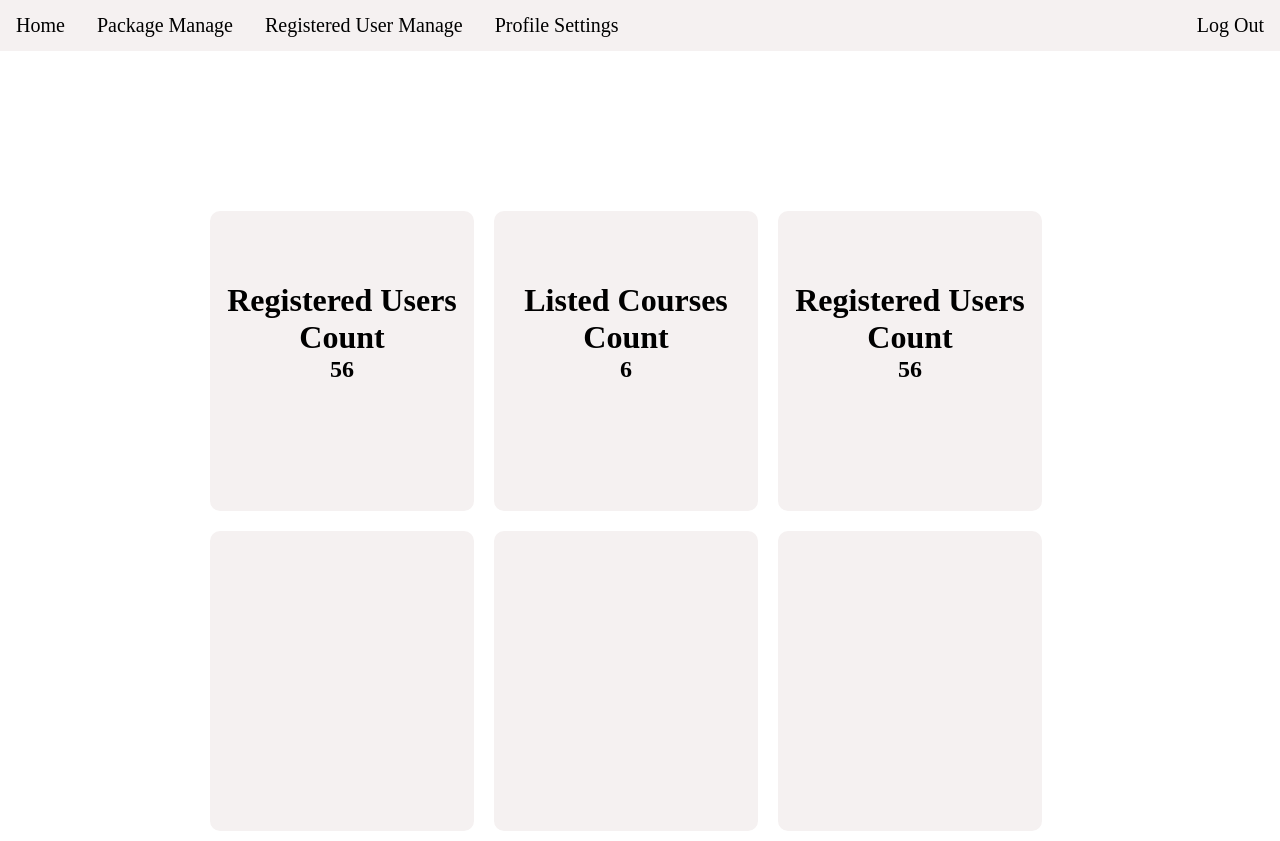
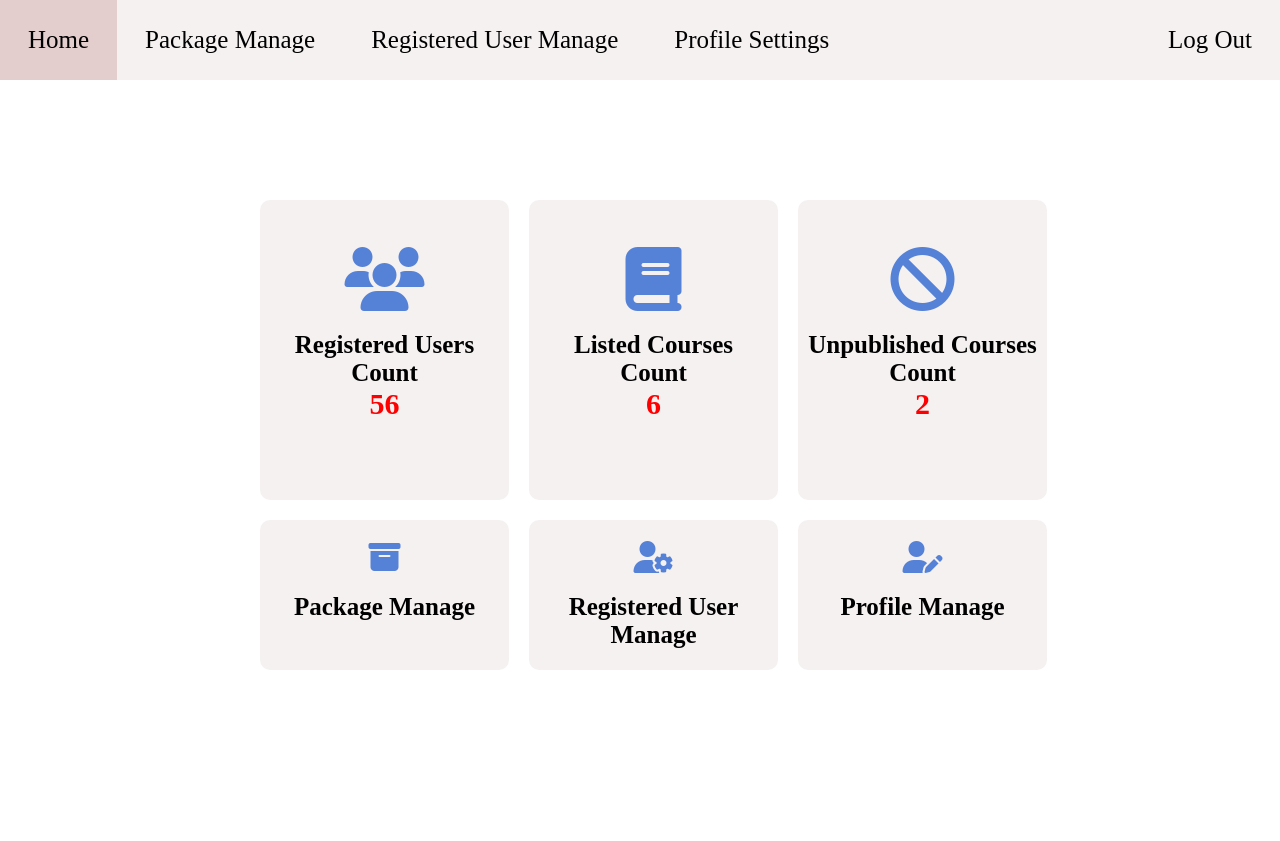
Before and after one commit to saputhebeast/identity-issuing-service, a PHP site: page /driving-school-dashboard.php in a window 1280 px wide. After the commit the page ends 670 px from the top, so only its background shows below. Run offline with PHP 8.4, Linux system fonts and the light colour scheme; some libraries are stand-ins or nearby versions.

Commit message:
new styles added to the dashboard

```diff
--- a/driving-school-dashboard.php
+++ b/driving-school-dashboard.php
@@ -7,6 +7,8 @@
     <title>Driving School - Admin Dashboard</title>
     <meta name="viewport" content="width=device-width, initial-scale=1">
     <link rel = "stylesheet" type = "text/css" href = "stylesheets/driving-school-dashboard.css"/>
+    <link rel="stylesheet" href="https://cdnjs.cloudflare.com/ajax/libs/font-awesome/6.1.1/css/all.min.css" integrity="sha512-KfkfwYDsLkIlwQp6LFnl8zNdLGxu9YAA1QvwINks4PhcElQSvqcyVLLD9aMhXd13uQjoXtEKNosOWaZqXgel0g==" crossorigin="anonymous" referrerpolicy="no-referrer" />
+    <link rel = "stylesheet" type = "text/css" href = "stylesheets/driving-school-navigation.css"/>
 </head>
 <body>
     <div class = "navigation">
@@ -22,31 +24,45 @@
         <div class="row">
             <div class="column column-1">
                 <div class="content">
+                    <i class="fa-solid fa-users fa-4x"></i>
                     <h1>Registered Users Count</h1>
-                    <h2>56</h2>
+                    <h2 id="count">56</h2>
                 </div>
             </div>
             <div class="column column-2">
                 <div class="content">
+                    <i class="fa-solid fa-book fa-4x"></i>
                     <h1>Listed Courses Count</h1>
-                    <h2>6</h2>
+                    <h2 id="count">6</h2>
                 </div>
             </div>
             <div class="column column-3">
                 <div class="content">
-                    <h1>Registered Users Count</h1>
-                    <h2>56</h2>
+                    <i class="fa-solid fa-ban fa-4x"></i>
+                    <h1>Unpublished Courses Count</h1>
+                    <h2 id="count">2</h2>
                 </div>
             </div>
         </div>
         <div class="row">
             <div class="column column-4">
+                <div class="shortcut">
+                    <i class="fa-solid fa-box-archive fa-2x"></i>
+                    <!-- https://www.30secondsofcode.org/css/s/hover-underline-animation -->
+                    <h1><a href="#" class="underline-animation">Package Manage</a></h1>
+                </div>
             </div>
             <div class="column column-5">
-
+                <div class="shortcut">
+                    <i class="fa-solid fa-user-gear fa-2x"></i>
+                    <h1><a href="#" class="underline-animation">Registered User Manage</a></h1>
+                </div>
             </div>
             <div class="column column-6">
-
+                <div class="shortcut">
+                    <i class="fa-solid fa-user-pen fa-2x"></i>
+                    <h1><a href="#" class="underline-animation">Profile Manage</a></h1>
+                </div>
             </div>
         </div>
     </div>
--- a/stylesheets/driving-school-dashboard.css
+++ b/stylesheets/driving-school-dashboard.css
@@ -1,36 +1,3 @@
-*{
-    margin: 0;
-    padding: 0;
-    box-sizing: border-box;
-}
-
-ul {
-    list-style-type: none;
-    margin: 0;
-    padding: 0;
-    overflow: hidden;
-    background-color: #f5f1f1;
-}
-
-li {
-    float: left;
-}
-
-li a {
-    display: block;
-    color: black;
-    text-align: center;
-    padding: 14px 16px;
-    text-decoration: none;
-    font-size: 20px;
-    transition: 0.5s;
-    border-radius: 10px;
-}
-
-li a:hover {
-    background-color: rgba(160, 63, 63, 0.2);
-}
-
 /* container */
 * {
     box-sizing: border-box;
@@ -38,9 +5,10 @@ li a:hover {
 
 /* Create three equal columns that floats next to each other */
 .container{
-    padding-top: 150px;
+    padding-top: 110px;
     padding-left: 200px;
     padding-right: 200px;
+    margin-left: 50px;
 }
 
 .column {
@@ -66,29 +34,72 @@ li a:hover {
 }
 
 .column .content{
-    padding-top: 25%;
+    padding-top: 16%;
 }
 
-/* .column-1{
-    background-color: red;
+.column-4, .column-5, .column-6{
+    height: 150px;
 }
 
-.column-2{
-    background-color: green;
+.shortcut{
+    padding-top: 5%;
 }
 
-.column-3{
-    background-color: purple;
+.shortcut h1{
+    cursor: pointer;
 }
 
-.column-4{
-    background-color: yellow;
+.shortcut h1 a{
+    text-decoration: none;
+    color: black;
 }
 
-.column-5{
-    background-color: pink;
+.shortcut h1 a:hover{
+    color: rgb(63, 62, 62);
 }
 
-.column-6{
-    background-color: blue;
-} */
+.content h1, .shortcut h1{
+    font-size: 25px;
+}
+
+.content h2{
+    font-size: 30px;
+}
+
+i{
+    padding-bottom: 20px;
+}
+
+#count{
+    color: red;
+    font-weight: bold;
+}
+
+.fa-solid{
+    color: #5582d6;
+}
+
+
+.underline-animation {
+    display: inline-block;
+    position: relative;
+    color: rgb(34, 34, 34);
+}
+
+.underline-animation:after {
+    content: '';
+    position: absolute;
+    width: 100%;
+    transform: scaleX(0);
+    height: 3px;
+    bottom: 0;
+    left: 0;
+    background-color: rgb(34, 34, 34);
+    transform-origin: bottom left;
+    transition: transform 0.5s ease-out;
+}
+
+.underline-animation:hover:after {
+    transform: scaleX(1);
+    transform-origin: bottom right;
+}
--- /dev/null
+++ b/stylesheets/driving-school-navigation.css
@@ -0,0 +1,31 @@
+*{
+    margin: 0;
+    padding: 0;
+    box-sizing: border-box;
+}
+
+ul {
+    list-style-type: none;
+    margin: 0;
+    padding: 0;
+    overflow: hidden;
+    background-color: #f5f1f1;
+}
+
+li {
+    float: left;
+}
+
+li a {
+    display: block;
+    color: black;
+    text-align: center;
+    padding: 26px 28px;
+    text-decoration: none;
+    font-size: 25px;
+    transition: 0.25s;
+}
+
+li a:hover {
+    background-color: rgba(160, 63, 63, 0.2);
+}
```
